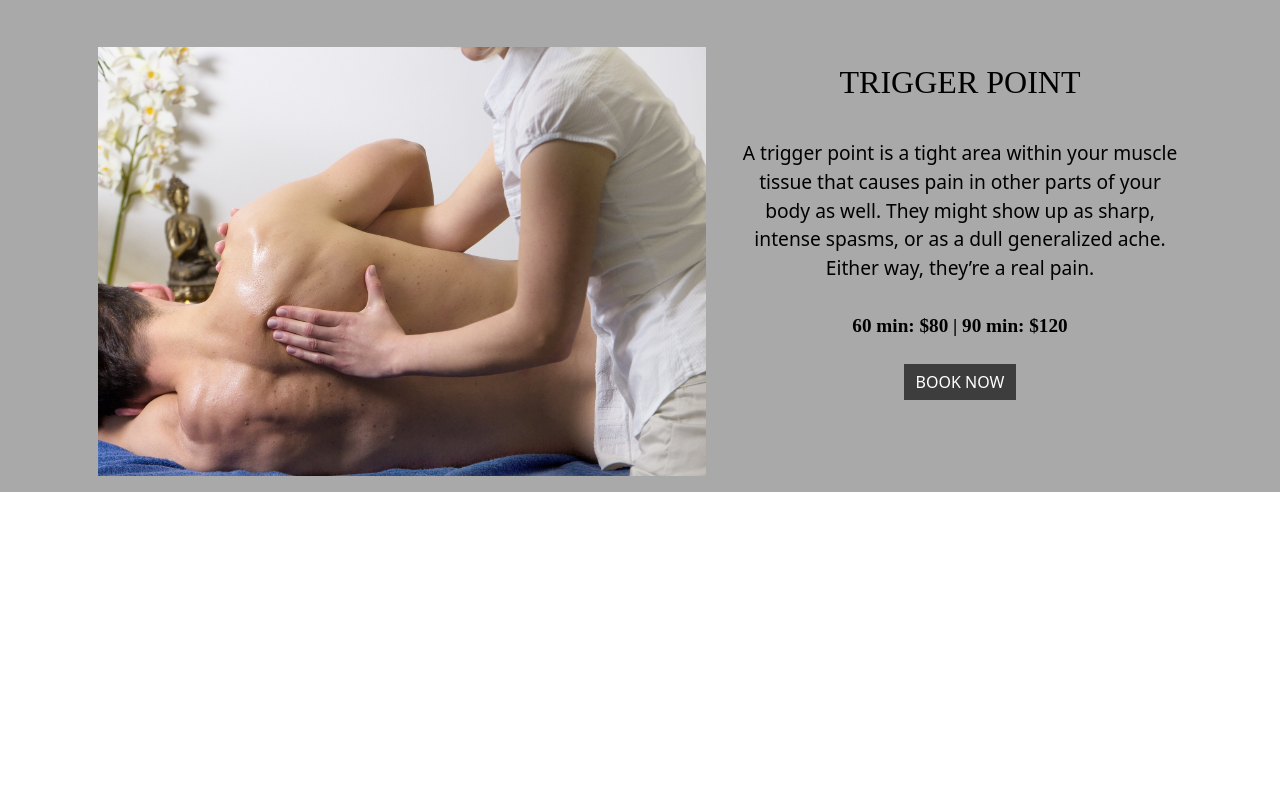
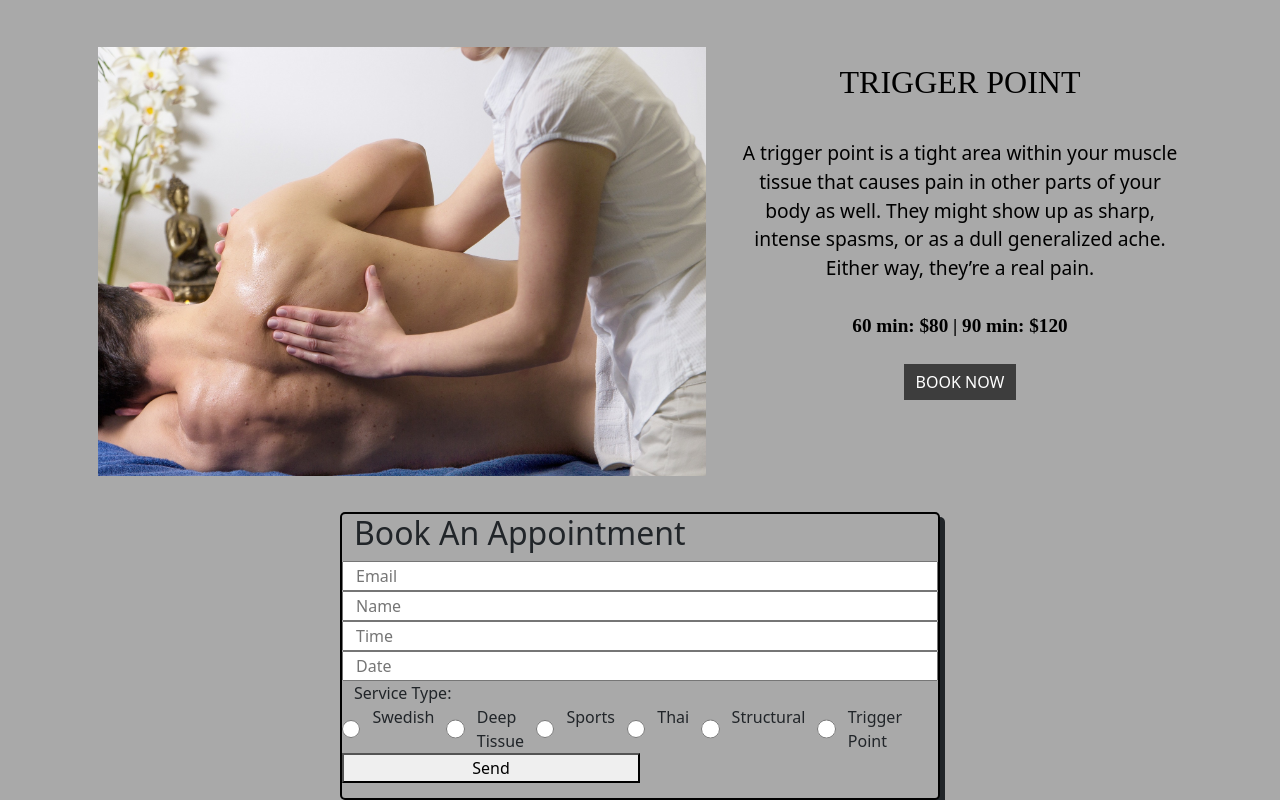
Before and after one commit to Nexustential/MiraclesMassage, a React (Create React App) app: page /services in a window 1280 px wide. Shown: the part 2788-3588 px from the top of the page. Before the commit the page ends 3280 px from the top, so only its background shows below. Built offline with nearby package versions, Linux system fonts and the light colour scheme.

Commit message:
Added a Bootstrap Form to book appointments with functional email service

```diff
--- /dev/null
+++ b/src/Components/BookForm.js
@@ -0,0 +1,96 @@
+import React from 'react';
+// import Button from 'react-bootstrap/Button';
+// import Form from 'react-bootstrap/Form';
+// import Modal from 'react-bootstrap/Modal';
+import "../Styles/BookForm.css";
+
+// function BookForm() {
+//   const [show, setShow] = useState(false);
+
+//   const handleClose = () => setShow(false);
+//   const handleShow = () => setShow(true);
+
+//   return (
+//     <div className='buttonDiv'>
+//       <Button variant="primary" id="button" onClick={handleShow}>
+//         Book Online
+//       </Button>
+
+//       <Modal show={show} onHide={handleClose}>
+//         <Modal.Header closeButton>
+//           <Modal.Title>Book Appointment</Modal.Title>
+//         </Modal.Header>
+//         <Modal.Body>
+//           <Form>
+//             <Form.Group className="mb-3" controlId="BookingForm.ControlInput1">
+//               <Form.Label>Email address</Form.Label>
+//               <Form.Control
+//                 type="email"
+//                 placeholder="name@example.com"
+//                 autoFocus
+//               />
+//             </Form.Group>
+//             <Form.Group
+//               className="mb-3"
+//               controlId="exampleForm.ControlTextarea1"
+//             >
+//               <Form.Label>Name</Form.Label>
+//               <Form.Control as="textarea" rows={1} />
+//             </Form.Group>
+//             <Form.Group
+//               className="mb-3"
+//               controlId="exampleForm.ControlTextarea2"
+//             >
+//               <Form.Label>Service Type</Form.Label>
+//               <Form.Control as="textarea" rows={1} />
+//             </Form.Group>
+//           </Form>
+//         </Modal.Body>
+//         <Modal.Footer>
+//           <Button variant="secondary" onClick={handleClose}>
+//             Close
+//           </Button>
+//           <Button variant="primary" onClick={handleClose}>
+//             Submit
+//           </Button>
+//         </Modal.Footer>
+//       </Modal>
+//     </div>
+//   );
+// }
+
+function BookForm() {
+  return (
+    <div className="container" id="bookFormDiv">
+      <form action="https://formsubmit.co/RCLewis369@outlook.com" method="POST" className='row'>
+        <h2 id="formH1">Book An Appointment</h2>
+        <input className="col-12" type="email" name="Email" placeholder="Email" required />
+        <input className="col-12" type="text" name="Name" placeholder="Name" required />
+        <input className="col-12" type="text" name="Time" placeholder="Time" required />
+        <input className="col-12" type="text" name="Date" placeholder="Date" required />
+        <div className='row'>
+          <label className='col'>Service Type:</label>
+        </div>
+        <div className='row' id="radioButtons">
+          <input className="col" type="radio" name="Service Type" id="inlineRadio1" value="Swedish" />
+          <label className="col" for="inlineRadio1">Swedish</label>
+          <input className="col" type="radio" name="Service Type" id="inlineRadio2" value="Deep Tissue" />
+          <label className="col" for="inlineRadio2">Deep Tissue</label>
+          <input className="col" type="radio" name="Service Type" id="inlineRadio3" value="Sports" />
+          <label className="col" for="inlineRadio3">Sports</label>
+          <input className="col" type="radio" name="Service Type" id="inlineRadio4" value="Thai" />
+          <label className="col" for="inlineRadio4">Thai</label>
+          <input className="col" type="radio" name="Service Type" id="inlineRadio5" value="Structural" />
+          <label className="col" for="inlineRadio5">Structural</label>
+          <input className="col" type="radio" name="Service Type" id="inlineRadio6" value="Trigger Point" />
+          <label className="col" for="inlineRadio6">Trigger Point</label>
+
+        </div>
+
+        <button className='col-6' type="submit">Send</button>
+      </form>
+    </div>
+  )
+}
+
+export default BookForm;
--- a/src/Pages/ServicesPage.js
+++ b/src/Pages/ServicesPage.js
@@ -3,6 +3,7 @@ import { Card, Button} from "react-bootstrap";
 import "../Styles/ServicesPage.css";
 import Price from "../Components/PricingForServicesPage";
 import { Fade } from "react-reveal";
+import BookForm from "../Components/BookForm";
 
 
 
@@ -101,6 +102,7 @@ function ServicesPage() {
   <div className="servicesPage">
       <Price />
       <ServiceCards />
+      <BookForm />
   </div>
   )
 }
--- /dev/null
+++ b/src/Styles/BookForm.css
@@ -0,0 +1,24 @@
+/* #button {
+    display: flex;
+    color: black;
+    align-items: center;
+    justify-content: center;
+}
+
+.buttonDiv {
+    display: flex;
+    justify-content: center;
+} */
+
+#bookFormDiv {
+    max-width: 600px;
+    width: auto;
+    height: auto;
+    border: 2px solid black;
+    border-radius: 5px;
+    margin-top: 20px;
+    padding-bottom: 15px;
+    box-shadow: 5px 5px;
+    max-height: auto;
+    background-color: darkgray;
+}
```
